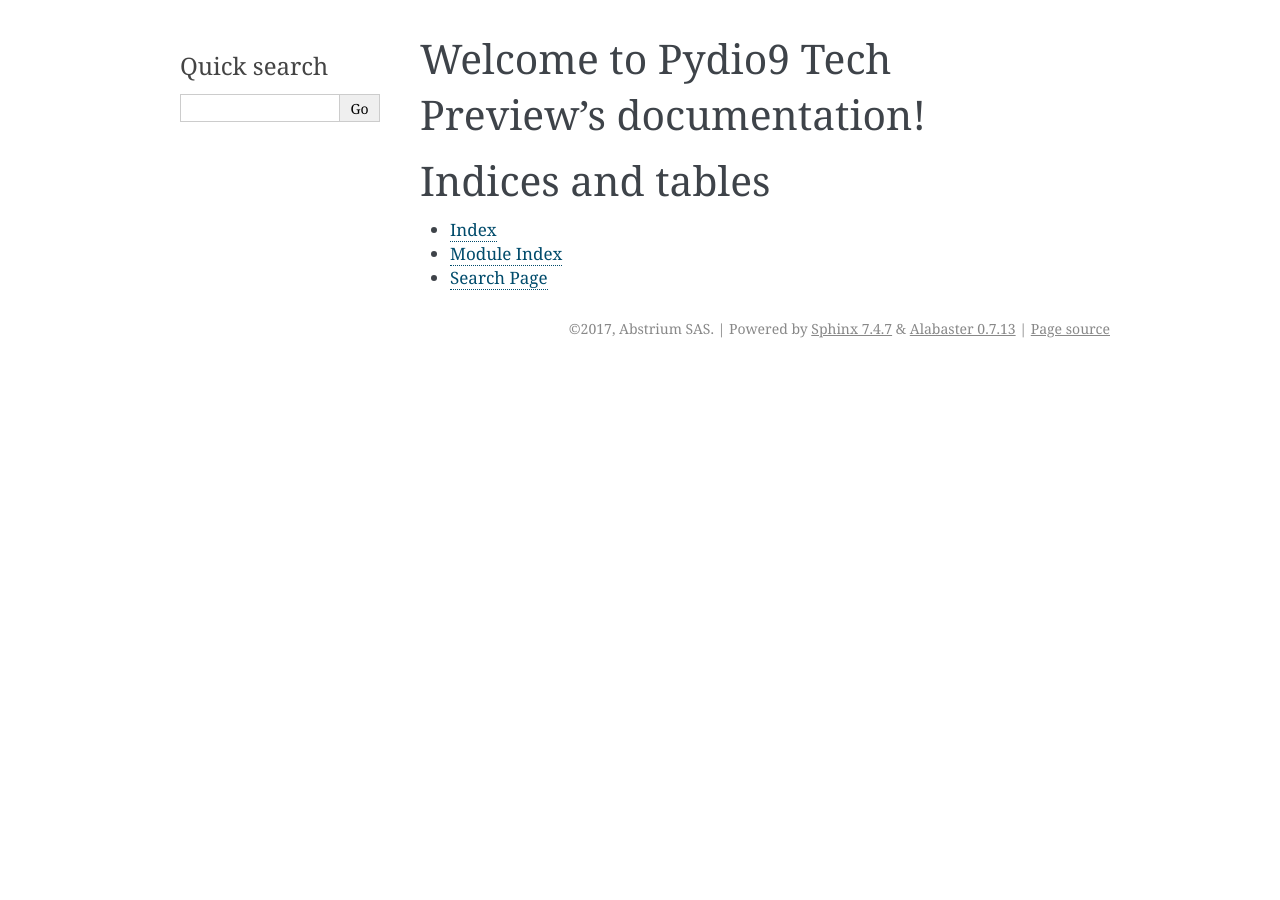
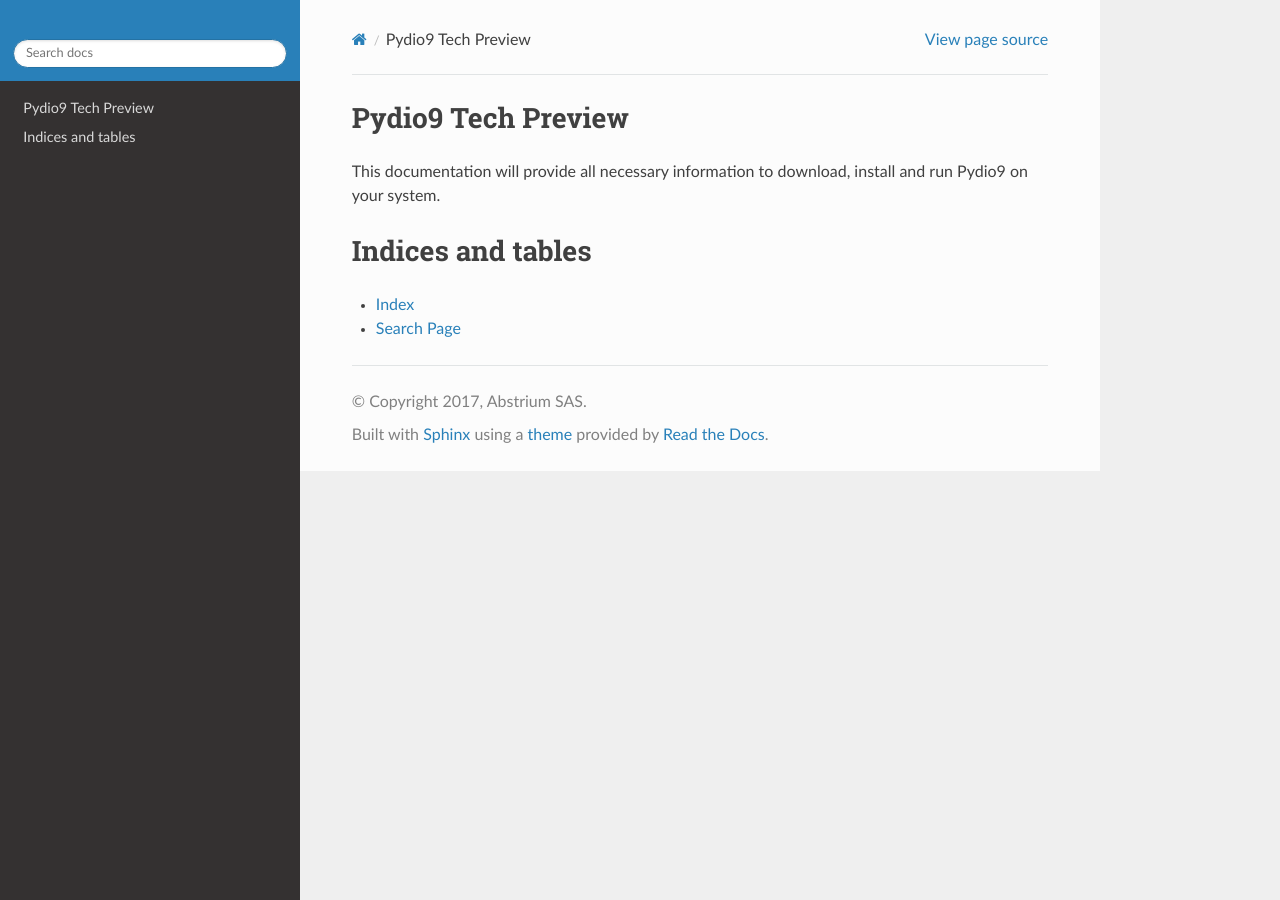
Before and after one commit to pydio/pydio9-beta-docs, a Sphinx documentation site: the page built from docs/index.rst, in a window 1280 px wide. Built offline with Sphinx 7.4.7 and the Read the Docs theme 2.0.0, drawn with Linux system fonts in a browser that asks for light colours.

Commit message:
Change theme - add gitignore.

```diff
--- a/docs/conf.py
+++ b/docs/conf.py
@@ -19,6 +19,7 @@
 # import os
 # import sys
 # sys.path.insert(0, os.path.abspath('.'))
+import sphinx_rtd_theme
 
 
 # -- General configuration ------------------------------------------------
@@ -82,7 +83,16 @@
 # The theme to use for HTML and HTML Help pages.  See the documentation for
 # a list of builtin themes.
 #
-html_theme = 'alabaster'
+# html_theme = 'classic'
+
+html_theme = 'sphinx_rtd_theme'
+html_static_path = ['_static']
+html_theme_path = [sphinx_rtd_theme.get_html_theme_path()]
+html_logo = 'img/logo.svg'
+html_theme_options = {
+    'logo_only': True,
+    'display_version': False,
+}
 
 # Theme options are theme-specific and customize the look and feel of a theme
 # further.  For a list of options available for each theme, see the
@@ -93,7 +103,7 @@
 # Add any paths that contain custom static files (such as style sheets) here,
 # relative to this directory. They are copied after the builtin static files,
 # so a file named "default.css" will overwrite the builtin "default.css".
-html_static_path = ['_static']
+# html_static_path = ['_static']
 
 # Custom sidebar templates, must be a dictionary that maps document names
 # to template names.
--- a/docs/index.rst
+++ b/docs/index.rst
@@ -3,8 +3,10 @@
    You can adapt this file completely to your liking, but it should at least
    contain the root `toctree` directive.
 
-Welcome to Pydio9 Tech Preview's documentation!
+Pydio9 Tech Preview
 ===============================================
+
+This documentation will provide all necessary information to download, install and run Pydio9 on your system.
 
 .. toctree::
    :maxdepth: 2
```
Also changed, not shown: other parts of docs/index.rst (+0 -1 lines), 1 other file.
